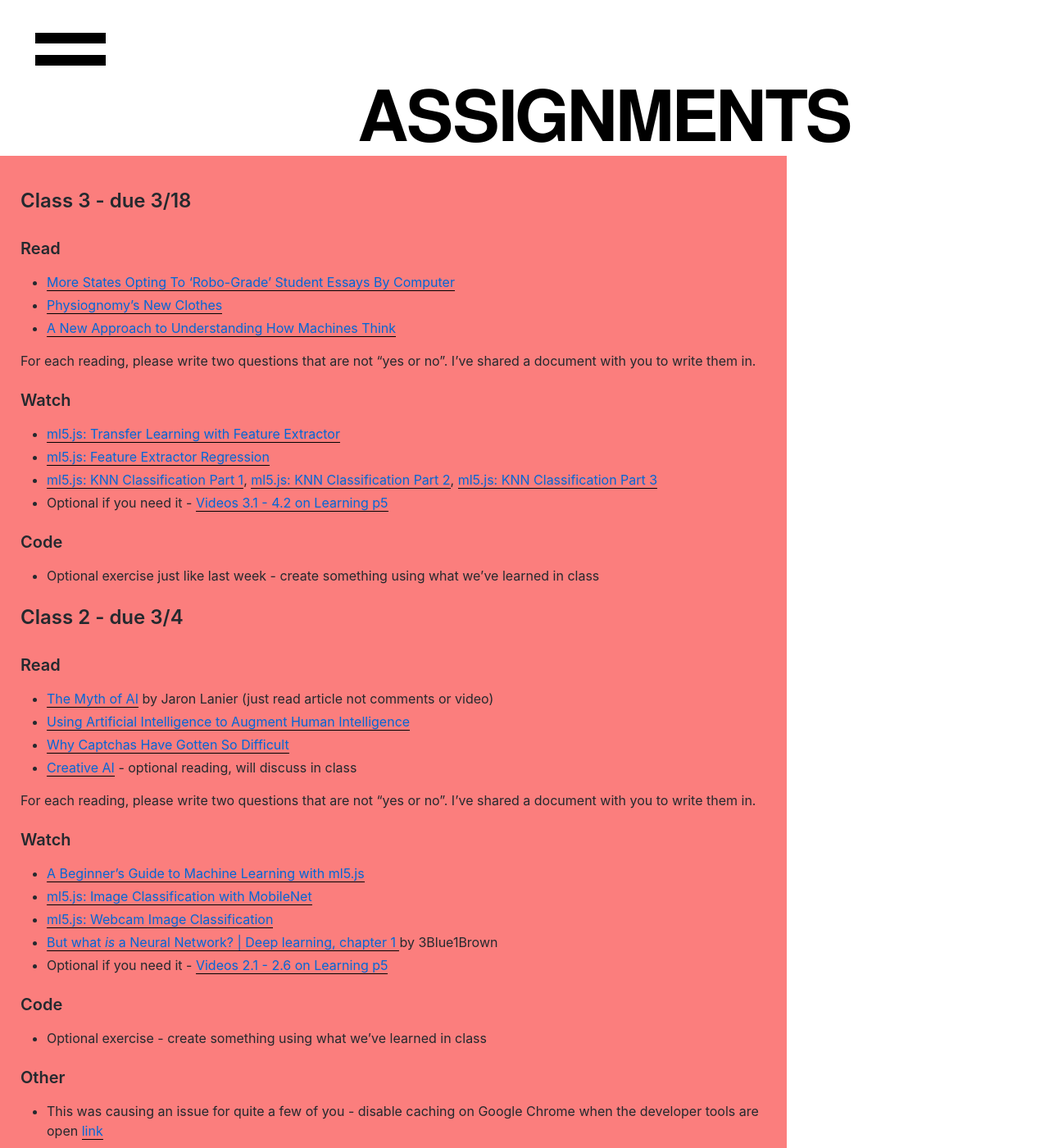
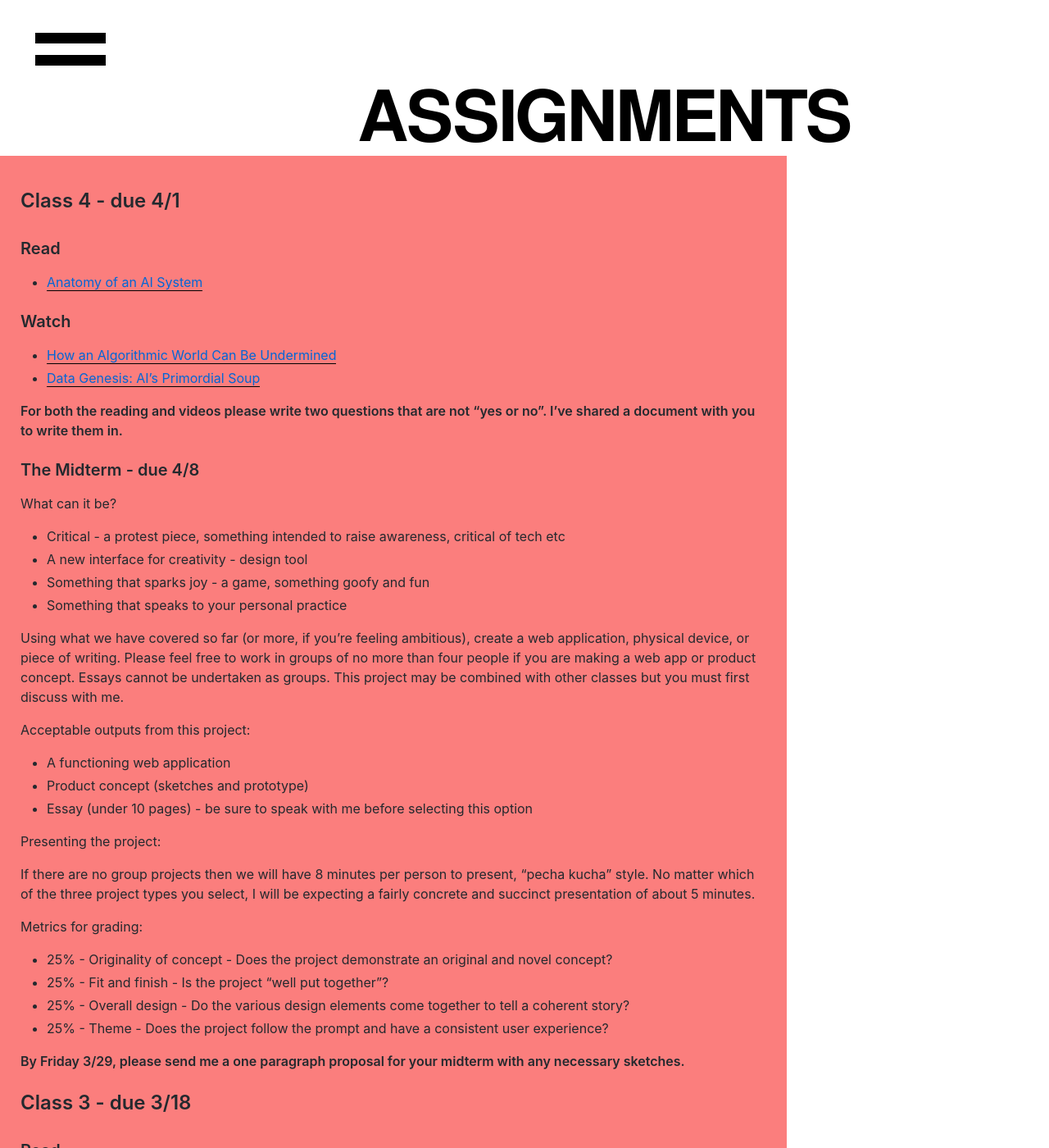
Before and after one commit to polyrhythmatic/spring2019machinelearning, a Jekyll site: the page built from _pages/assignments.md, in a window 1280 px wide and 1400 px high. Shown: the whole window at 82% size. Built offline with Jekyll 4.4.1, drawn with Linux system fonts in a browser that asks for light colours; nearby versions of some CDN libraries.

Commit message:
adding week 4

```diff
--- a/_pages/assignments.md
+++ b/_pages/assignments.md
@@ -3,6 +3,47 @@ layout: default
 permalink: /assignments
 title: ASSIGNMENTS
 ---
+
+## Class 4 - due 4/1
+
+### Read
+* [Anatomy of an AI System](https://anatomyof.ai/)
+
+### Watch
+* [How an Algorithmic World Can Be Undermined](https://youtu.be/NTl0yyPqf3E)
+* [Data Genesis: AI's Primordial Soup](https://vimeo.com/287094149)
+
+**For both the reading and videos please write two questions that are not "yes or no". I've shared a document with you to write them in.**
+
+### The Midterm - due 4/8
+
+What can it be?
+
+* Critical - a protest piece, something intended to raise awareness, critical of tech etc
+* A new interface for creativity - design tool
+* Something that sparks joy - a game, something goofy and fun
+* Something that speaks to your personal practice
+
+
+Using what we have covered so far (or more, if you're feeling ambitious), create a web application, physical device, or piece of writing. Please feel free to work in groups of no more than four people if you are making a web app or product concept. Essays cannot be undertaken as groups. This project may be combined with other classes but you must first discuss with me.
+
+Acceptable outputs from this project:
+* A functioning web application
+* Product concept (sketches and prototype)
+* Essay (under 10 pages) - be sure to speak with me before selecting this option
+
+Presenting the project:
+
+If there are no group projects then we will have 8 minutes per person to present, "pecha kucha" style. No matter which of the three project types you select, I will be expecting a fairly concrete and succinct presentation of about 5 minutes.
+
+Metrics for grading:
+* 25% - Originality of concept - Does the project demonstrate an original and novel concept?
+* 25% - Fit and finish - Is the project "well put together"?
+* 25% - Overall design - Do the various design elements come together to tell a coherent story?
+* 25% - Theme - Does the project follow the prompt and have a consistent user experience?
+
+**By Friday 3/29, please send me a one paragraph proposal for your midterm with any necessary sketches.**
+
 
 ## Class 3 - due 3/18
 
```
Also changed, not shown: _pages/classes.md (+22 -1 lines), _pages/syllabus.md (+5 -1 lines).
